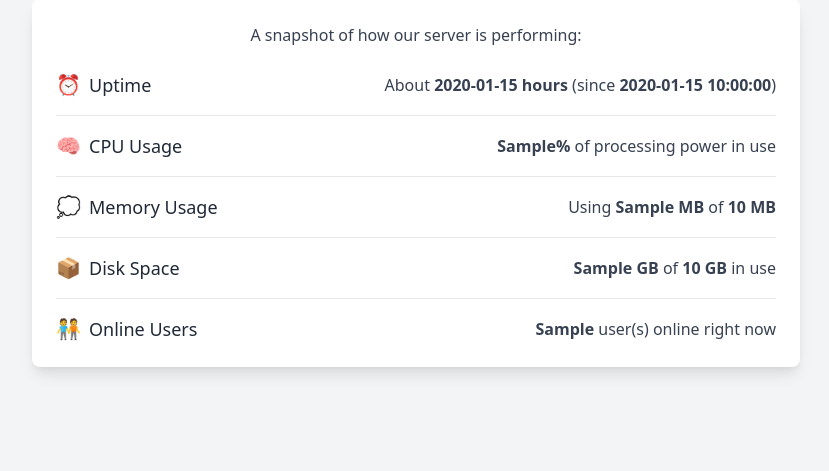
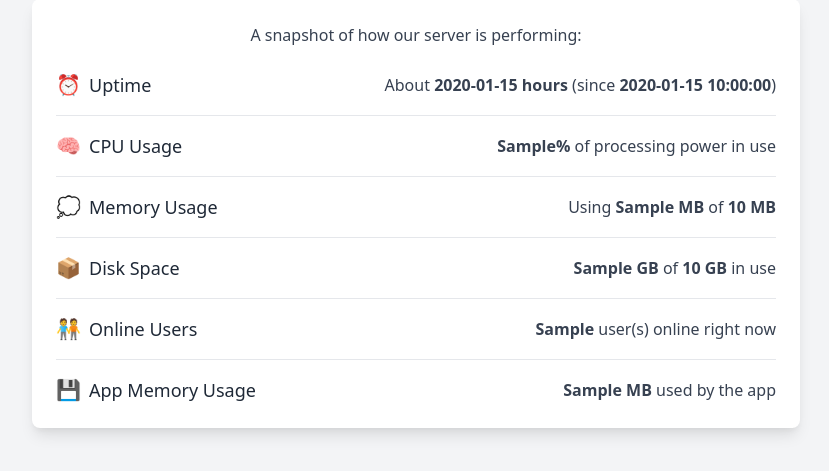
Before and after one commit to jithusunny/zuperb, a Python web app: template app/templates/server_status.html in a window 1280 px wide. Shown: the part 173-644 px from the top of the page, without its empty margins (224-1053 px from the left). Run offline with Jinja, Linux system fonts and the light colour scheme; the template is opened without the code that fills it: most values are stand-ins (such as "Sample title", 1, 10 or a date in 2020).

Commit message:
add app memory usage to stats

```diff
--- a/app/main.py
+++ b/app/main.py
@@ -148,6 +148,7 @@ async def server_status(request: Request):
     uptime_seconds = time.time() - boot_time
     memory = psutil.virtual_memory()
     disk = psutil.disk_usage("/")
+    process = psutil.Process()  # Get the current process
 
     # Perform cleanup to ensure the online user count is accurate
     cleanup_online_users()
@@ -163,7 +164,8 @@ async def server_status(request: Request):
         "memory_total": int(memory.total / (1024**2)),
         "disk_used": f"{disk.used / (1024**3):.1f}",
         "disk_total": f"{disk.total / (1024**3):.1f}",
-        "online_users": len(online_users),  # Include online users count
+        "online_users": len(online_users),
+        "app_memory": f"{process.memory_info().rss / (1024**2):.2f}",  # Memory in MB
     }
 
     return templates.TemplateResponse(
--- a/app/templates/server_status.html
+++ b/app/templates/server_status.html
@@ -54,13 +54,24 @@
             </div>
 
             <!-- Online Users -->
-            <div class="flex items-center justify-between">
+            <div class="flex items-center justify-between border-b pb-4">
                 <div class="flex items-center gap-2">
                     <span class="text-xl">🧑‍🤝‍🧑</span>
                     <h3 class="text-lg font-medium text-gray-800">Online Users</h3>
                 </div>
                 <p class="text-gray-700"><strong>{{ status.online_users }}</strong> user(s) online right now</p>
             </div>
+
+            <!-- App Memory Usage -->
+            <div class="flex items-center justify-between">
+                <div class="flex items-center gap-2">
+                    <span class="text-xl">💾</span>
+                    <h3 class="text-lg font-medium text-gray-800">App Memory Usage</h3>
+                </div>
+                <p class="text-gray-700">
+                    <strong>{{ status.app_memory }} MB</strong> used by the app
+                </p>
+            </div>
         </div>
     </div>
 </div>
```
Also changed, not shown: app/data/changes.py (+9 -0 lines).
